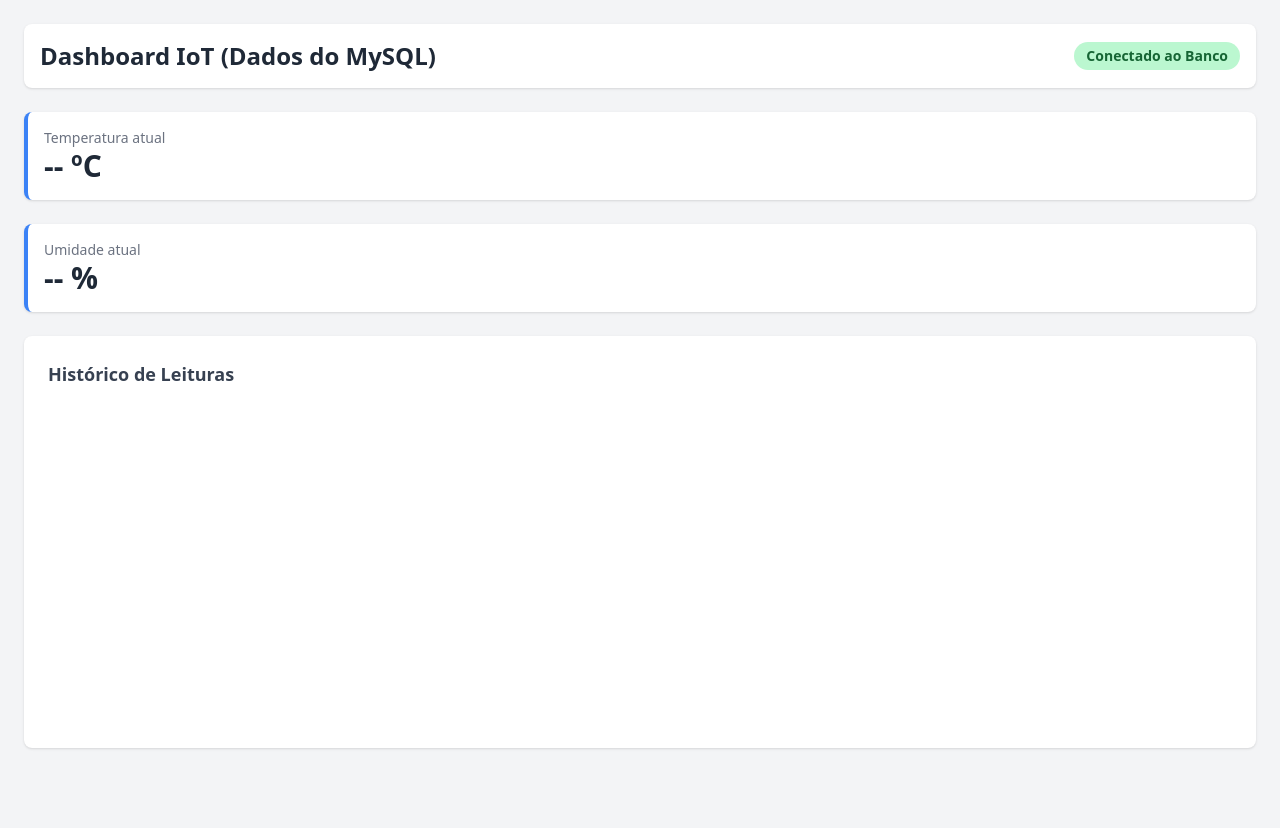
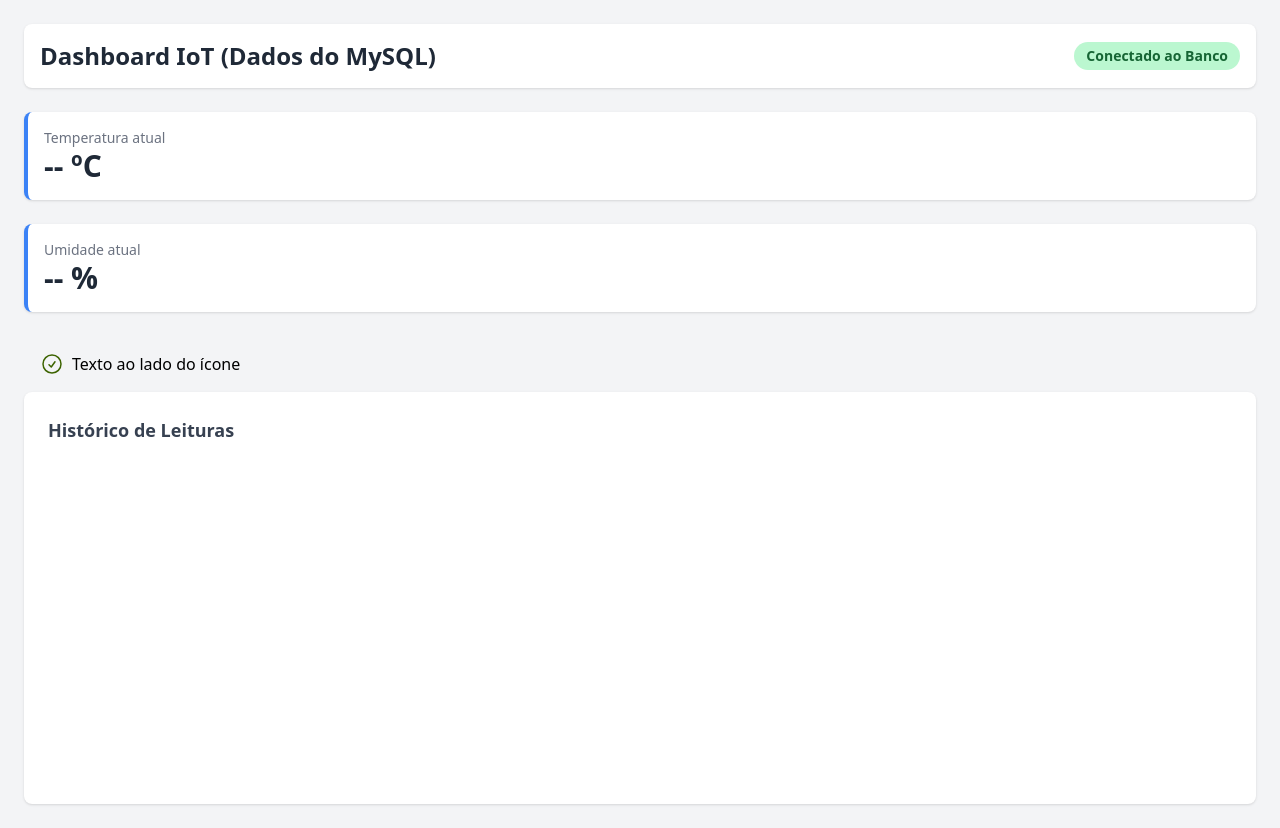
Before and after one commit to abdielbatista/cod-aula-git, a plain HTML site: page frontend/index.html in a window 1280 px wide. Before the commit the page ends 800 px from the top, so only its background shows below. Drawn offline with nearby package versions, Linux system fonts and the light colour scheme.

Commit message:
Guia Prático de Tailwind CSS

```diff
--- a/frontend/index.html
+++ b/frontend/index.html
@@ -35,6 +35,16 @@
 
         </div>
 
+<div class="flex items-center gap-2 p-4">
+  <!-- Ícone SVG estilizado com Tailwind -->
+  <svg xmlns="http://w3.org" fill="none" viewBox="0 0 24 24" stroke-width="1.5" stroke="currentColor"
+    class="size-6 text-[oklch(45.3%_0.124_130.933)]">
+    <path stroke-linecap="round" stroke-linejoin="round" d="M9 12.75 11.25 15 15 9.75M21 12a9 9 0 1 1-18 0 9 9 0 0 1 18 0Z" />
+  </svg>
+
+  <span>Texto ao lado do ícone</span>
+</div>
+
         <div class="bg-white p-6 rounded-lg shadow">
 
             <h3 class="text-lg font-semibold mb-4 text-gray-700">Histórico de Leituras</h3>
@@ -46,7 +56,6 @@
         </div>
 
 
-
     </div>
 
 
```
Also changed, not shown: frontend/cadastro.html (+2 -0 lines), frontend/login.html (+1 -1 lines), FRONT.md (added).
